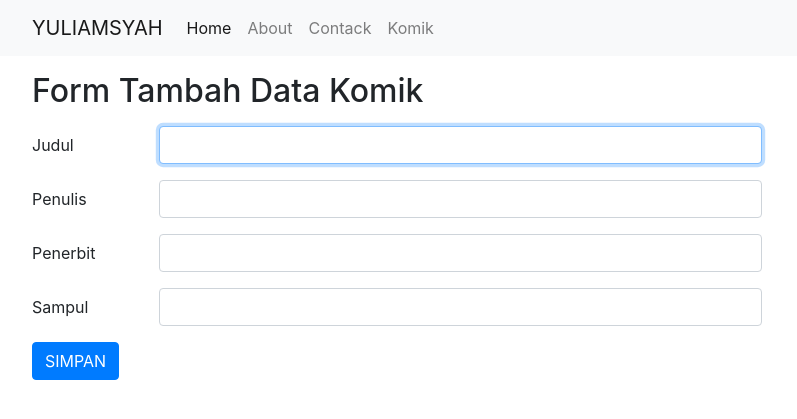
After one commit to hammsyah/ci4app, a CodeIgniter 4 app: the page made by app/Views/komik/create.php in a window 1280 px wide. The commit adds this page. Shown: the top 419 px of the page, without its empty margins (53-850 px from the left). Run offline with PHP 8.4 and a stand-in for CodeIgniter, Linux system fonts and the light colour scheme; the template is opened without the code that fills it, so the values that code supplies are empty; some libraries are stand-ins or nearby versions.

Commit message:
pertemuan 9

```diff
--- a/app/Config/Routes.php
+++ b/app/Config/Routes.php
@@ -32,6 +32,7 @@ $routes->setAutoRoute(true);
 // We get a performance increase by specifying the default
 // route since we don't have to scan directories.
 $routes->get('/', 'Pages::index');
+$routes->get('/komik/create', 'komik::create');
 $routes->get('/komik/(:segment)', 'Komik::detail/$1');
 
 //jika akses url http://localhost:8080/user arahkan ke controller user method index dalam folder Admin
--- a/app/Models/KomikModel.php
+++ b/app/Models/KomikModel.php
@@ -7,8 +7,8 @@ use CodeIgniter\Model;
 class KomikModel extends Model
 {
     protected $table = 'komik';
-    //protected $allowedField = ;
     protected $useTimestamps = true;
+    protected $allowedFields = ['judul', 'slug', 'penulis', 'penerbit', 'sampul'];
 
     public function getKomik($slug = false) //metod buatan kita sendiri, bisa pakai paramter atau tidak
     {
--- /dev/null
+++ b/app/Views/komik/create.php
@@ -0,0 +1,51 @@
+<?= $this->extend('layout/template'); ?>
+
+<?= $this->section('content'); ?>
+
+<div class="container">
+    <div class="row">
+        <div class="col-8">
+            <h2 class="my-3">Form Tambah Data Komik</h2>
+
+            <form action="/komik/save" method="post">
+                <?= csrf_field(); ?>
+                <div class="form-group row">
+                    <label for="judul" class="col-sm-2 col-form-label">Judul</label>
+                    <div class="col-sm-10">
+                        <input type="text" class="form-control" id="judul" name="judul" autofocus>
+                    </div>
+                </div>
+                <div class="form-group row">
+                    <label for="penulis" class="col-sm-2 col-form-label">Penulis</label>
+                    <div class="col-sm-10">
+                        <input type="text" class="form-control" id="penulis" name="penulis">
+                    </div>
+                </div>
+
+                <div class="form-group row">
+                    <label for="penerbit" class="col-sm-2 col-form-label">Penerbit</label>
+                    <div class="col-sm-10">
+                        <input type="text" class="form-control" id="penerbit" name="penerbit">
+                    </div>
+                </div>
+
+                <div class="form-group row">
+                    <label for="sampul" class="col-sm-2 col-form-label">Sampul</label>
+                    <div class="col-sm-10">
+                        <input type="text" class="form-control" id="sampul" name="sampul">
+                    </div>
+                </div>
+
+                <div class="form-group row">
+                    <div class="col-sm-10">
+                        <button type="submit" class="btn btn-primary">SIMPAN</button>
+                    </div>
+                </div>
+            </form>
+
+        </div>
+    </div>
+</div>
+</div>
+
+<?= $this->endSection(); ?>
```
Also changed, not shown: app/Controllers/Komik.php (+26 -0 lines), app/Views/komik/index.php (+6 -1 lines).
